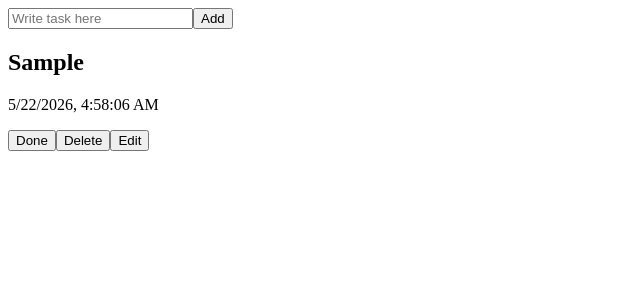
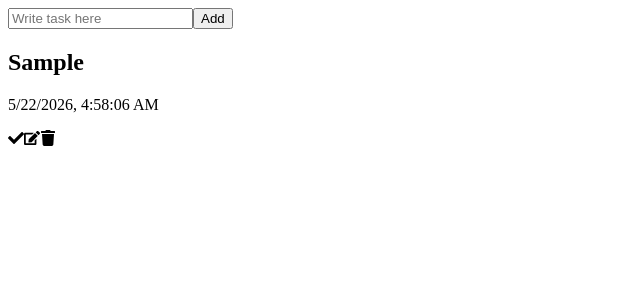
Before and after one commit to jaspreet204/to-do, a React (Create React App) app: page / in a window 1280 px wide. Both pictures are taken after typing "Sample" into the empty fields and a click on the input "Add". Shown: the top 300 px of the page, without its empty margins (0-640 px from the left). Built offline with nearby package versions, Linux system fonts and the light colour scheme.

Commit message:
add task icons

```diff
--- a/src/components/TaskBox.js
+++ b/src/components/TaskBox.js
@@ -1,3 +1,4 @@
+import { FaCheck, FaEdit, FaTrash } from "react-icons/fa";
 function TaskBox(props){
     const completeTask = () => {
     props.dispatch({ type: "COMPLETE",id: props.task.id });
@@ -17,9 +18,12 @@ function TaskBox(props){
            <section className={props.task.complete ? "note-card done-card" : "note-card"}>
            <h2>{props.task.task}</h2>
            <p>{props.task.date}</p>
-           <input type="button"  value="Done" onClick={completeTask} />
-           <input type="button" value="Delete" onClick={deleteTask} />
-           <input type="button" value="Edit" onClick={updateTask}/>
+
+            <div className="task-icons">
+                <FaCheck onClick={completeTask} />
+                <FaEdit onClick={updateTask} />
+                <FaTrash onClick={deleteTask} />
+            </div>
         </section>
     );
 }
```
